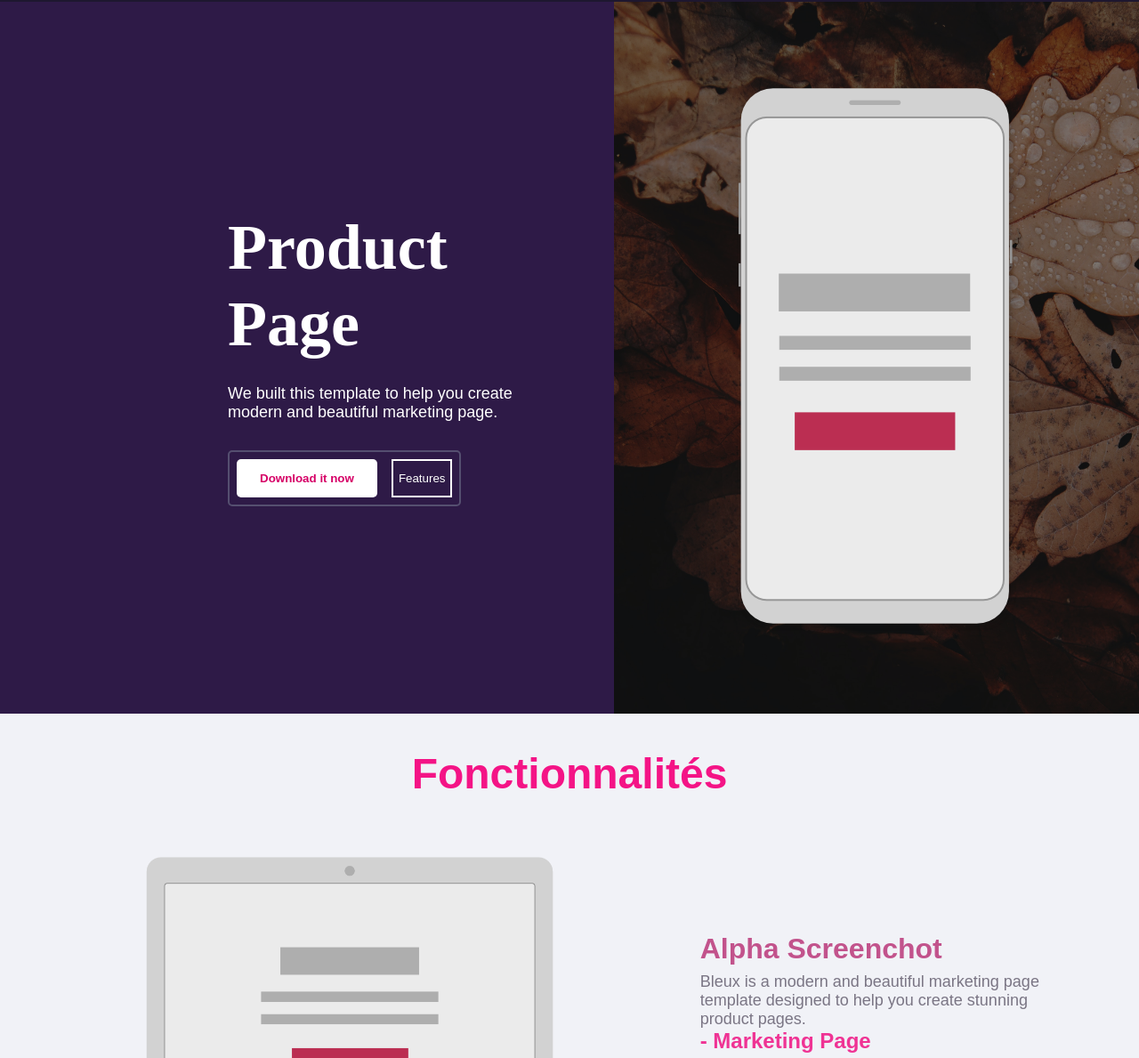
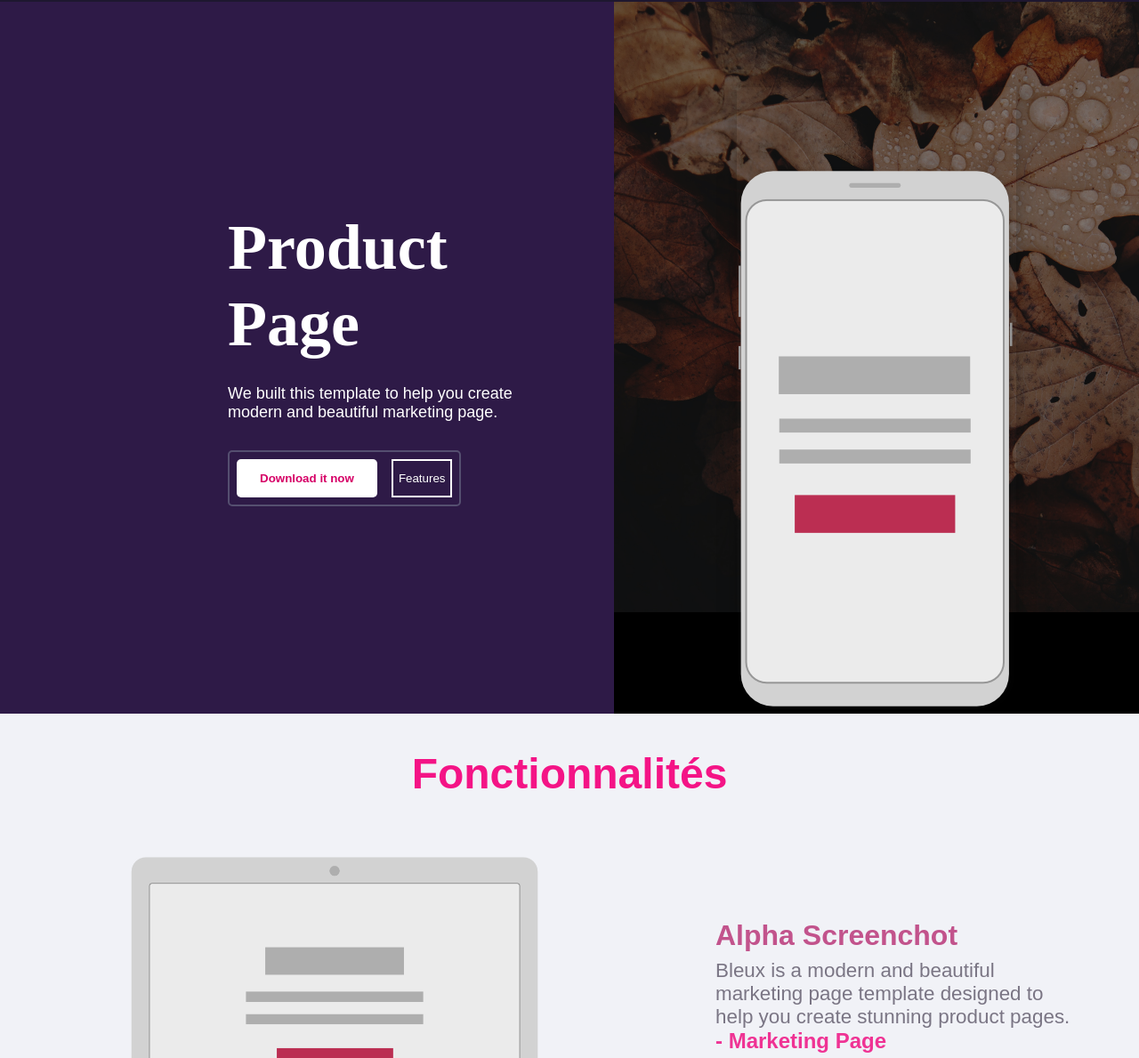
Before and after one commit to Diegovalencia456/proyecto-bluex, a plain HTML site: page index.html in a window 1280 px wide. Shown: the part 72-1261 px from the top of the page at 89% size. Drawn offline with Linux system fonts and the light colour scheme.

Commit message:
style.css

```diff
--- a/styles/style.css
+++ b/styles/style.css
@@ -104,27 +104,30 @@ nav ul{
 
 .right-section {
     width: 50%;
-    position: relative;
     overflow: hidden;
     background-color: black;
+    display: flex;
+    align-items: center;
+    justify-content: center;
+    flex-direction: column;
 }
 
 .background-img {
     width: 100%;
     height: 100%;
     object-fit: cover;
-    position: absolute;
     opacity: 0.5;
     top: 0;
     left: 0;
 }
-
+.phone-mockup{
+    margin-bottom: auto;
+}
 
 .contenedor-pc{
     background-color: #f1f2f7;
     padding-top: 40px;
 }
-
 .seccion-titulo {
     font-size: 3rem;
     font-family: Arial, Helvetica, sans-serif;
@@ -137,7 +140,8 @@ nav ul{
 
 .pc{
     display: flex;
-    justify-content: space-evenly;
+    justify-content: center;
+    gap: 10%;
     align-items: center;
     padding-bottom: 50px;
     padding-top: 50px;
@@ -152,7 +156,7 @@ nav ul{
 
 .pc-texto {
     max-width: 400px;
-    font-size: 1.125rem;
+    font-size: 1.4rem;
     color: #7a7584;
     font-family: Arial;
 }
@@ -164,16 +168,18 @@ nav ul{
 }
 
 .phone-mockup {
-    position: relative;
-    width: 0;
+    width: auto;
     z-index: 1;
-    margin: auto;
+    margin-top: -100%;
     align-items: center;
     display: flex;
     justify-content: center;
-    height: 100%;
     box-shadow: 0 4px 20px rgba(0,0,0,0.3);
+    pointer-events: none;
+    padding-top: 90px;
 }
+
+
 .pc-texto h4{
     color: #ef3394;
     margin-bottom: 0.5rem;
```
